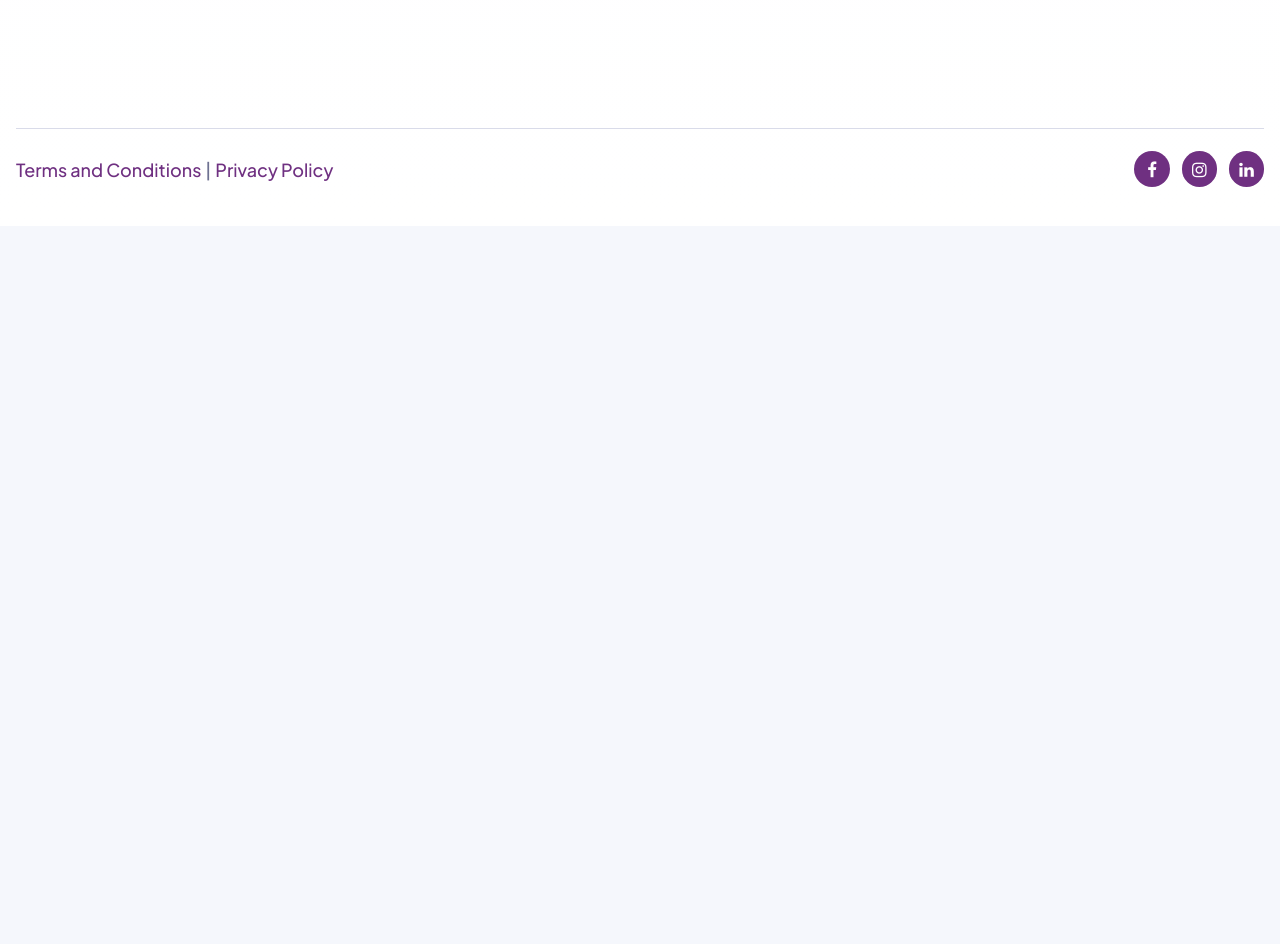
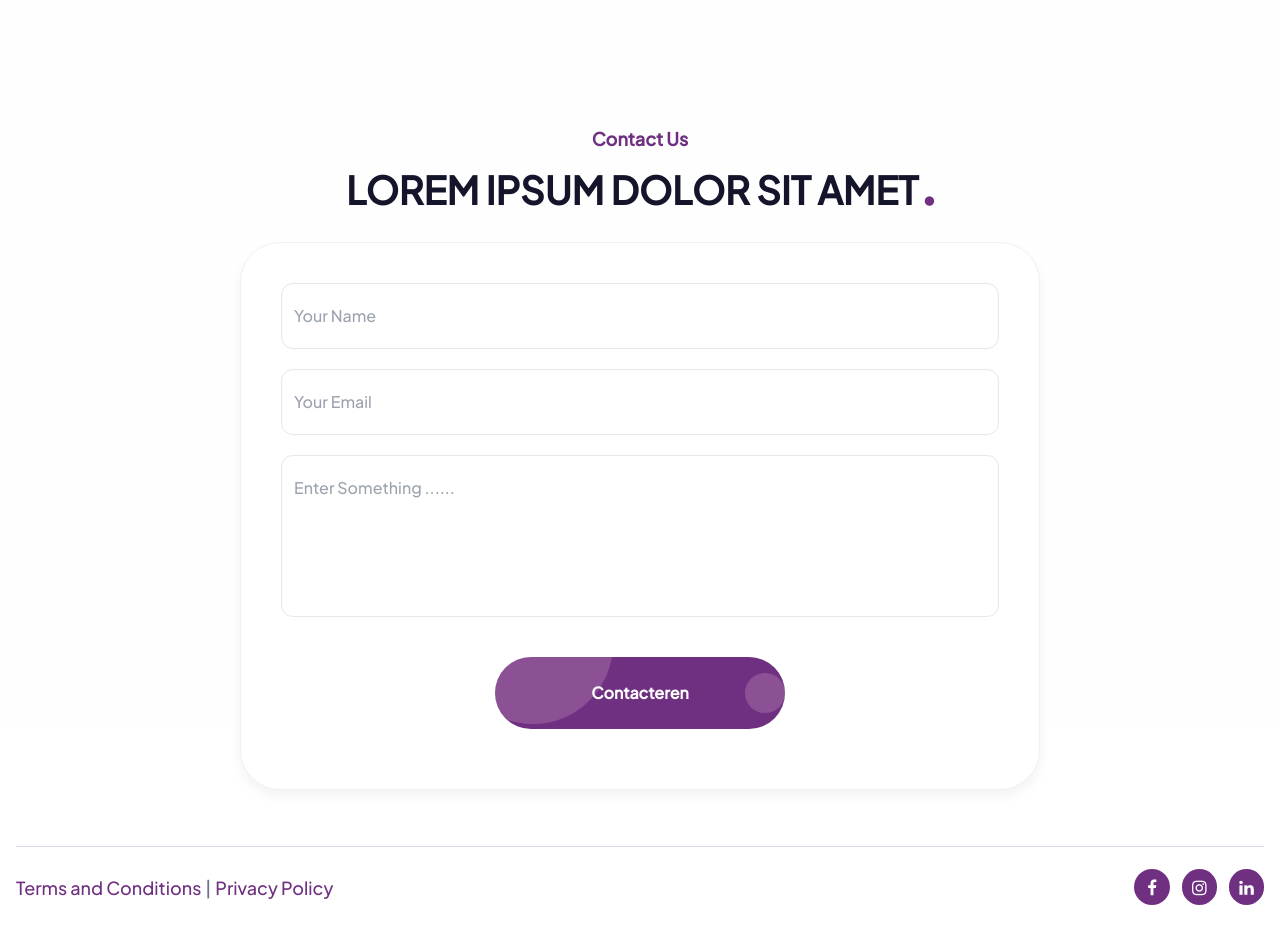
Before and after one commit to stechx1/chary, a Next.js app: page / in a window 1280 px wide. Shown: the part 6180-7124 px from the top of the page. Before the commit the page ends 6406 px from the top, so only its background shows below. Built offline with nearby package versions, Linux system fonts and the light colour scheme.

Commit message:
Contact Form Added

```diff
--- /dev/null
+++ b/components/Contact/Contact.js
@@ -0,0 +1,32 @@
+import React from 'react'
+import { motion } from 'framer-motion'
+import Form from './Form'
+const Contact = () => {
+    return (
+        <div className='flex flex-col gap-7 items-center'>
+            <motion.div initial={{ opacity: 0 }}
+                whileInView={{ opacity: 1 }}
+                transition={{ duration: 0.7, ease: 'easeInOut' }} className='flex flex-col gap-4 leading-tight items-center'>
+                <span className='text-[#6F3081] text-[18px] font-[700]'>Contact Us</span>
+
+                {/* <div className='flex items-end gap-1'>
+                    <span className='text-[#14142b] text-center text-[38px] font-[700]'> </span>
+                    <span className='pl-2 h-[8px] mb-[10px]  rounded-full bg-[#6F3081]'></span>
+                </div> */}
+
+                <div className='flex items-center'>
+
+                    <span className='text-[#14142b] uppercase sm:text-[38px] text-[30px] text-center leading-tight font-[700]'>Lorem ipsum dolor sit amet <i style={{ fontSize: "11px" }} className="fa fa-circle text-[#6F3081] mb-1" aria-hidden="true"></i></span>
+
+                </div>
+
+
+            </motion.div>
+            <div className='lg:w-[55rem] w-full sm:px-10 px-3'>
+                <Form />
+            </div>
+        </div>
+    )
+}
+
+export default Contact
--- /dev/null
+++ b/components/Contact/Form.js
@@ -0,0 +1,24 @@
+import React from 'react'
+
+const Form = () => {
+  return (
+    <div style={{boxShadow:"0 6px 12px rgba(20,20,43,.05)"}} className='flex flex-col gap-5 sm:p-10 p-5 bg-white rounded-[40px] border border-[#eff0f6]'>
+
+      <input type="text" name="username" id="username" className=' py-5 px-3 border rounded-xl ' placeholder='Your Name' />
+
+      <input type="email" name="email" id="email" className=' py-5 px-3 border rounded-xl ' placeholder='Your Email' />
+
+      <textarea type="password" name="text" id="text" className=' py-5 px-3 border rounded-xl resize-none ' rows={5} placeholder='Enter Something ......'></textarea>
+
+      <div className='my-5 sm:w-fit w-full relative cursor-pointer transition duration-300 ease-in-out z-10 hover:shadow-lg hover:shadow-[#ff395161] hover:bg-opacity-38 hover:translate-y-[-6px] translate-z-[0.01px] overflow-hidden text-white bg-[#6F3081] py-6 self-center px-24 flex items-center rounded-full font-bold'>
+        <span className='z-10'> Contacteren
+
+        </span>
+        <div className='absolute rounded-full opacity-20 left-[-42px] top-[-128%] bg-[#fcd0e6] z-0 w-40 h-40 ' />
+        <div className='absolute rounded-full opacity-20 right-0 bg-[#fcd0e6] z-0 w-10 h-10 ' />
+      </div>
+    </div>
+  )
+}
+
+export default Form
--- a/pages/index.js
+++ b/pages/index.js
@@ -8,6 +8,7 @@ import Expertise from '@/components/Expertise/Expertise'
 import Process from '@/components/Process/Process'
 import ProcessFooter from '@/components/Process/ProcessFooter'
 import Testimonials from '@/components/Testimonials.js/Testimonials'
+import Contact from '@/components/Contact/Contact'
 
 
 export default function Home() {
@@ -75,8 +76,8 @@ export default function Home() {
         <Testimonials />
       </div>
 
-      <div className='mt-52'>
-
+      <div className='mt-52 pb-14'>
+          <Contact/>
       </div>
 
     </>
```
